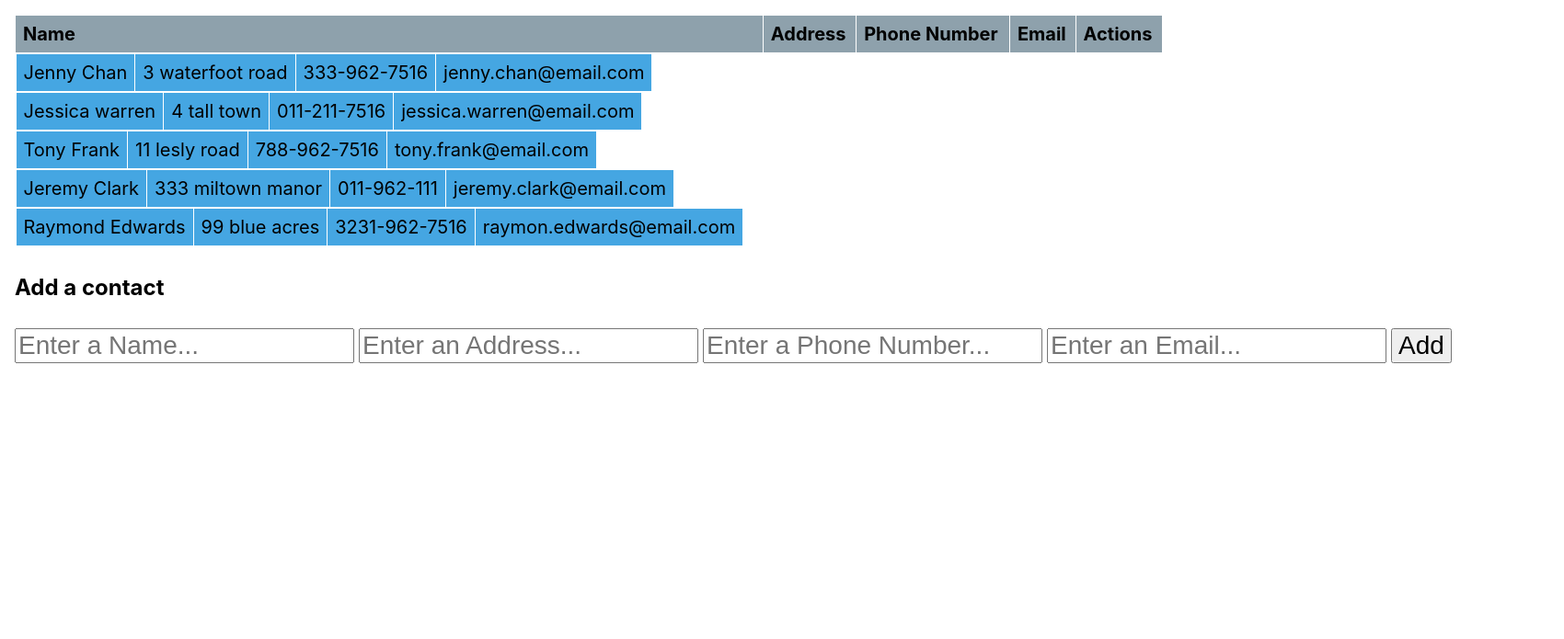
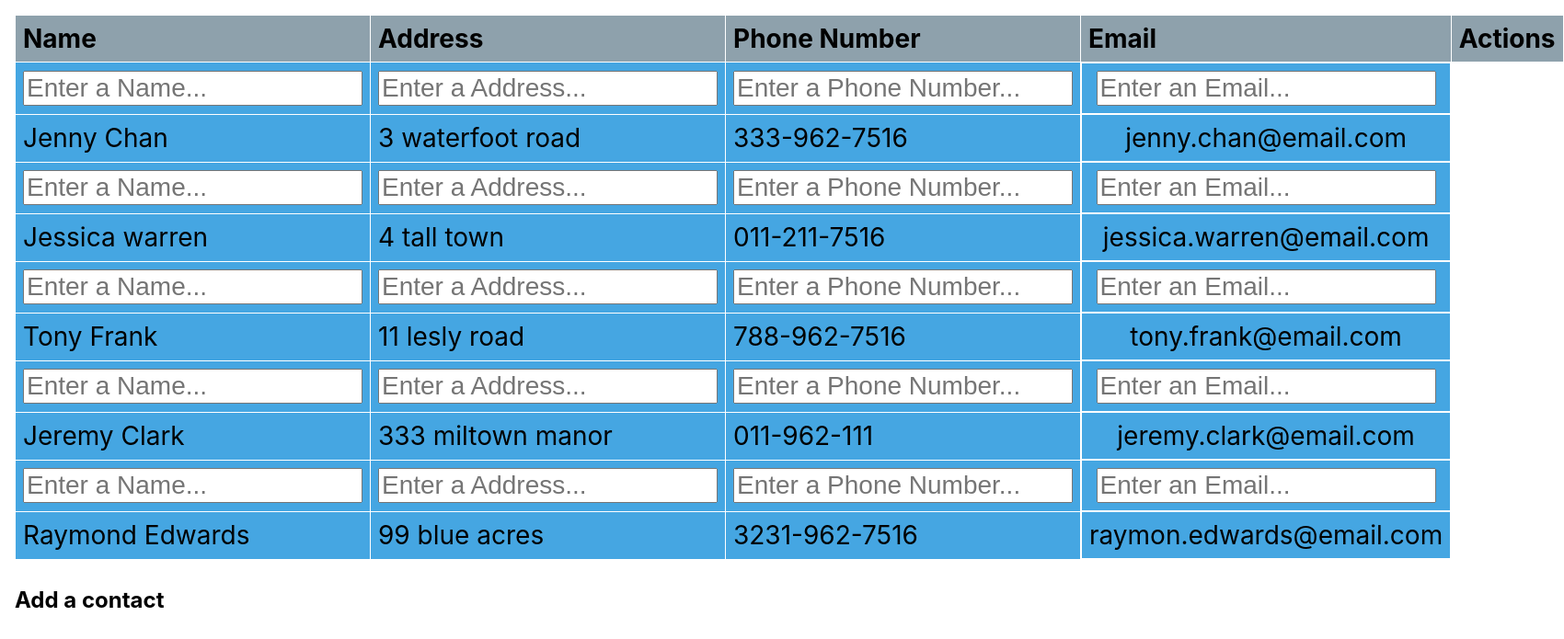
Before and after one commit to David-P-Molina/table-tutorial-refresher, a React (Create React App) app: page / in a window 1280 px wide. Shown: the top 695 px of the page at 92% size, 1700 px wide, since content can reach past the window. Built offline with nearby package versions, Linux system fonts and the light colour scheme.

Commit message:
Fix rendering erros

```diff
--- a/src/App.js
+++ b/src/App.js
@@ -3,6 +3,7 @@ import './App.css'
 import data from './mock-data.json'
 import { nanoid } from 'nanoid'
 import ReadOnlyRow from './components/ReadOnlyRow'
+import EditableRow from './components/EditableRow'
 
 const App = () => {
   const [contacts, setContacts] = useState(data)
@@ -35,6 +36,7 @@ const App = () => {
   }
   return (
     <div className='app-container'>
+      <form>
       <table>
         <thead>
           <tr>
@@ -47,10 +49,14 @@ const App = () => {
         </thead>
         <tbody>
           {contacts.map((contact) => (
-            <ReadOnlyRow contact={contact} />
+            <>
+              <EditableRow />
+              <ReadOnlyRow contact={contact} />
+            </>
           ))}
         </tbody>
         </table>
+        </form>
         <h2>Add a contact</h2>
         <form onSubmit={handleAddFormSubmit}>
           <input
@@ -59,7 +65,7 @@ const App = () => {
             required='required'
             placeholder='Enter a Name...'
             onChange={handleAddFormChange}
-          />
+            />
           <input
             type="text"
             name='address'
--- a/src/components/EditableRow.js
+++ b/src/components/EditableRow.js
@@ -2,34 +2,40 @@ import React from 'react'
 
 const EditableRow = () => {
     return (
-        <div>
             <tr>
+            <td>
                 <input
                     type='text'
                     required='required'
                     placeholder='Enter a Name...'
                     name='fullName'
                 />
+            </td>
+            <td>
                 <input
                     type='text'
                     required='required'
                     placeholder='Enter a Address...'
                     name='address'
                 />
+            </td>
+            <td>
                 <input
                     type='text'
                     required='required'
                     placeholder='Enter a Phone Number...'
                     name='phoneNumber'
                 />
+            </td>
+            <td>
                 <input
                     type='text'
                     required='required'
                     placeholder='Enter an Email...'
                     name='email'
                 />
+            </td>
             </tr>
-        </div>
     )
 }
 
--- a/src/components/ReadOnlyRow.js
+++ b/src/components/ReadOnlyRow.js
@@ -2,14 +2,12 @@ import React from 'react'
 
 const ReadOnlyRow = ({ contact }) => {
     return (
-        <div>
             <tr key={contact.id}>
               <td>{contact.fullName}</td>
               <td>{contact.address}</td>
               <td>{contact.phoneNumber}</td>
               <td>{contact.email}</td>
             </tr>
-        </div>
     )
 }
 
```
Lines whose indentation alone changed are shown as unchanged.
